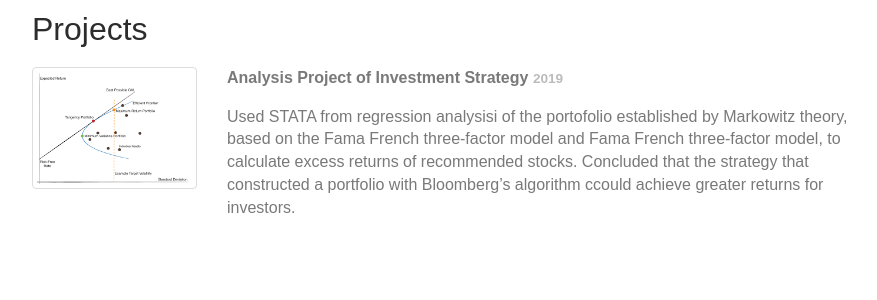
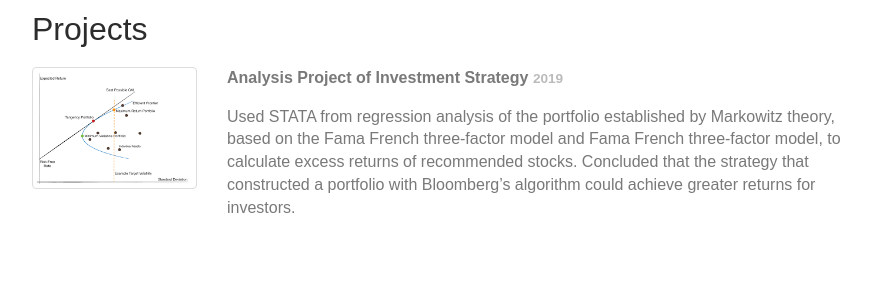
Before and after one commit to Angiehuang123/Angiehuang123.github.io, a Jekyll site: the page built from index.html, in a window 1280 px wide. Shown: the part 1458-1758 px from the top of the page, without its empty margins (38-915 px from the left). Built offline with Jekyll 4.4.1, drawn with Linux system fonts in a browser that asks for light colours; nearby versions of some CDN libraries.

Commit message:
Update projects.yml

```diff
--- a/_data/projects.yml
+++ b/_data/projects.yml
@@ -1,9 +1,9 @@
 -
   name: 'Analysis Project of Investment Strategy'
   description: >
-   Used STATA from regression analysisi of the portofolio established by Markowitz theory, based on the Fama French
+   Used STATA from regression analysis of the portfolio established by Markowitz theory, based on the Fama French
    three-factor model and Fama French three-factor model, to calculate excess returns of recommended stocks. Concluded that
-   the strategy that constructed a portfolio with Bloomberg's algorithm ccould achieve greater returns for investors.
+   the strategy that constructed a portfolio with Bloomberg's algorithm could achieve greater returns for investors.
   image: /img/Project.png
   time: 2019
 
```
